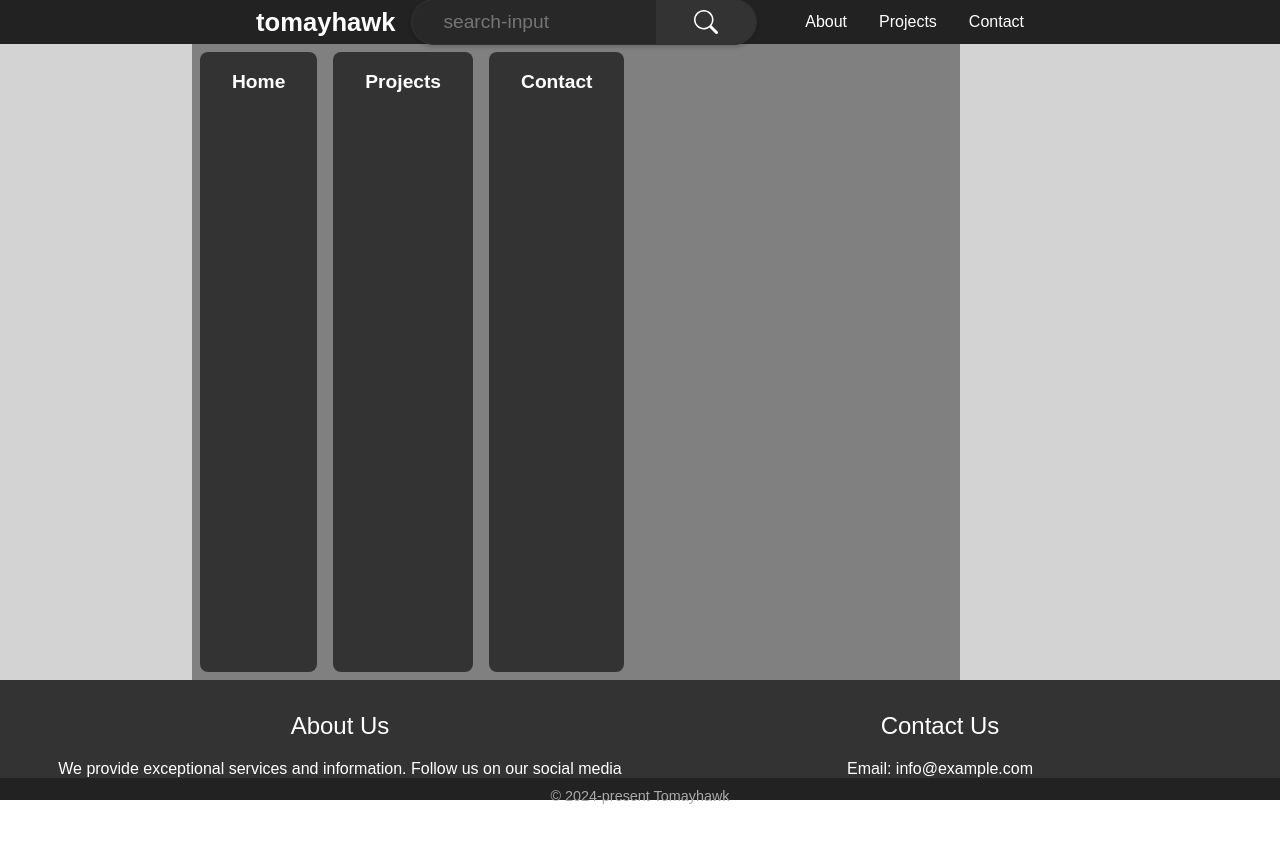
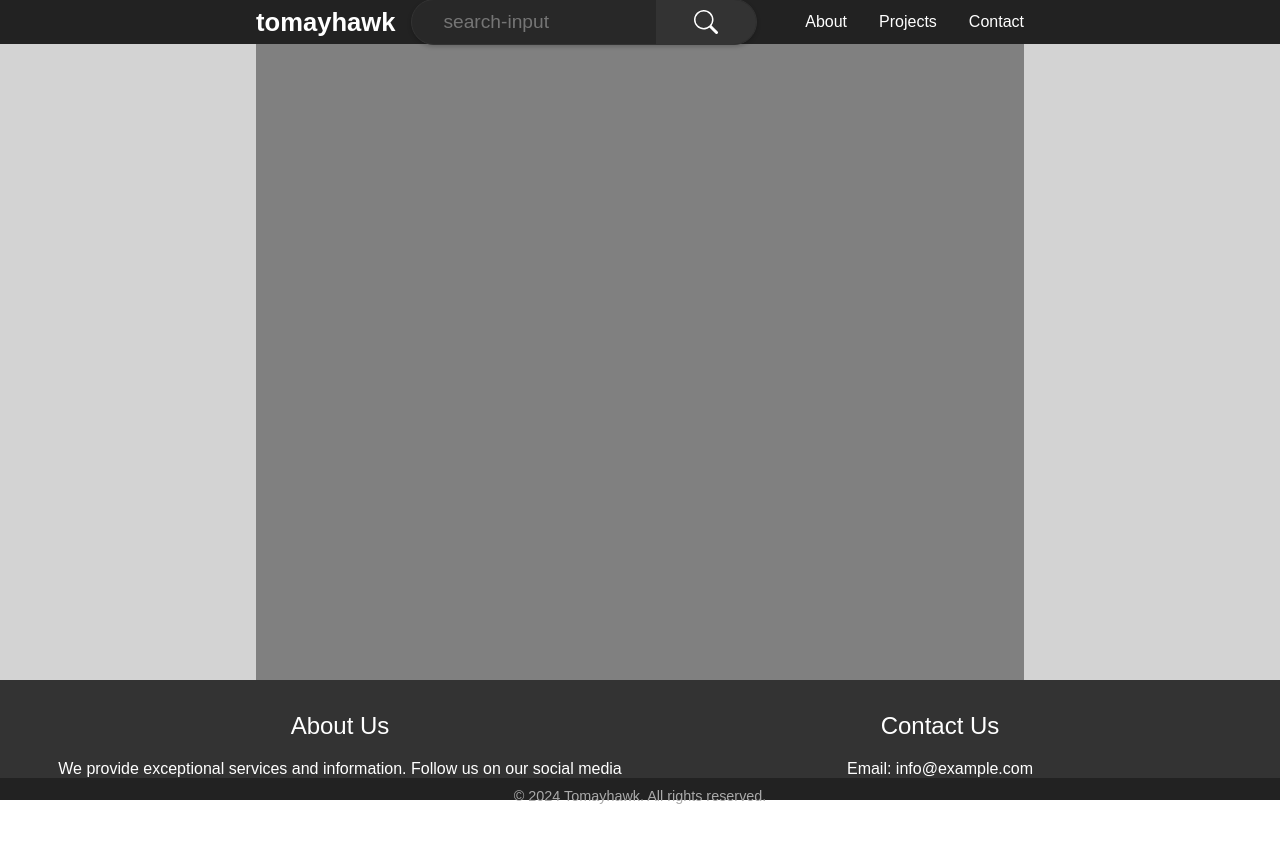
Before and after one commit to TomayHawk/tomayhawk.xyz, a React (Vite) app: page /about in a window 1280 px wide. Shown: the top 842 px of the page. Built offline with nearby package versions, Linux system fonts and the light colour scheme.

Commit message:
Minor Update

```diff
--- a/src/App.css
+++ b/src/App.css
@@ -20,7 +20,7 @@
   display: flex;
   background-color: gray;
   max-width: 60vw;
-  margin: 0 15vw;
+  margin: 0 20vw;
   min-height: 79.5vh;
 }
 
--- a/src/components/Footer.tsx
+++ b/src/components/Footer.tsx
@@ -18,7 +18,7 @@
                 </div>
             </footer>
 
-            <div className="footer-bottom">&copy; 2024-present Tomayhawk</div>
+            <div className="footer-bottom">&copy; {new Date().getFullYear()} Tomayhawk. All rights reserved.</div>
         </>
     )
 }
--- a/src/pages/About.tsx
+++ b/src/pages/About.tsx
@@ -2,9 +2,6 @@
     return (
         <>
             <div className="main-container">
-                <div className="interactive-box" onClick={() => window.location.href = "/"}>Home</div>
-                <div className="interactive-box" onClick={() => window.location.href = "/projects"}>Projects</div>
-                <div className="interactive-box" onClick={() => window.location.href = "/contact"}>Contact</div>
             </div>
         </>
     )
--- a/src/pages/Contact.tsx
+++ b/src/pages/Contact.tsx
@@ -2,9 +2,6 @@
     return (
         <>
             <div className="main-container">
-                <div className="interactive-box" onClick={() => window.location.href = "/"}>Home</div>
-                <div className="interactive-box" onClick={() => window.location.href = "/about"}>About</div>
-                <div className="interactive-box" onClick={() => window.location.href = "/projects"}>Projects</div>
             </div>
         </>
     )
--- /dev/null
+++ b/src/pages/Home.css
@@ -0,0 +1,19 @@
+.main-name-container {
+    position: absolute;
+    top: 50%;
+    left: 50%;
+    transform: translate(-50%, -50%);
+    width: 400px;
+    height: 150px;
+}
+
+.main-name-container div:last-child {
+    display: flex;
+    justify-content: center;
+    gap: 32px;
+}
+
+.main-name-text {
+    font-size: 36px;
+    text-align: center;
+}
--- a/src/pages/Home.tsx
+++ b/src/pages/Home.tsx
@@ -1,10 +1,20 @@
+import './Home.css';
+
 function Home() {
     return (
         <>
             <div className="main-container">
-                <div className="interactive-box" onClick={() => window.location.href = "/about"}>About</div>
-                <div className="interactive-box" onClick={() => window.location.href = "/projects"}>Projects</div>
-                <div className="interactive-box" onClick={() => window.location.href = "/contact"}>Contact</div>
+                <div className="main-name-container">
+                    <div className="main-name-text">Toma Yuen</div>
+                    <div>
+                        <svg xmlns="http://www.w3.org/2000/svg" width="32" height="32" fill="currentColor" className="bi bi-github" viewBox="0 0 16 16">
+                            <path d="M8 0C3.58 0 0 3.58 0 8c0 3.54 2.29 6.53 5.47 7.59.4.07.55-.17.55-.38 0-.19-.01-.82-.01-1.49-2.01.37-2.53-.49-2.69-.94-.09-.23-.48-.94-.82-1.13-.28-.15-.68-.52-.01-.53.63-.01 1.08.58 1.23.82.72 1.21 1.87.87 2.33.66.07-.52.28-.87.51-1.07-1.78-.2-3.64-.89-3.64-3.95 0-.87.31-1.59.82-2.15-.08-.2-.36-1.02.08-2.12 0 0 .67-.21 2.2.82.64-.18 1.32-.27 2-.27s1.36.09 2 .27c1.53-1.04 2.2-.82 2.2-.82.44 1.1.16 1.92.08 2.12.51.56.82 1.27.82 2.15 0 3.07-1.87 3.75-3.65 3.95.29.25.54.73.54 1.48 0 1.07-.01 1.93-.01 2.2 0 .21.15.46.55.38A8.01 8.01 0 0 0 16 8c0-4.42-3.58-8-8-8" />
+                        </svg>
+                        <svg xmlns="http://www.w3.org/2000/svg" width="32" height="32" fill="currentColor" className="bi bi-linkedin" viewBox="0 0 16 16">
+                            <path d="M0 1.146C0 .513.526 0 1.175 0h13.65C15.474 0 16 .513 16 1.146v13.708c0 .633-.526 1.146-1.175 1.146H1.175C.526 16 0 15.487 0 14.854zm4.943 12.248V6.169H2.542v7.225zm-1.2-8.212c.837 0 1.358-.554 1.358-1.248-.015-.709-.52-1.248-1.342-1.248S2.4 3.226 2.4 3.934c0 .694.521 1.248 1.327 1.248zm4.908 8.212V9.359c0-.216.016-.432.08-.586.173-.431.568-.878 1.232-.878.869 0 1.216.662 1.216 1.634v3.865h2.401V9.25c0-2.22-1.184-3.252-2.764-3.252-1.274 0-1.845.7-2.165 1.193v.025h-.016l.016-.025V6.169h-2.4c.03.678 0 7.225 0 7.225z" />
+                        </svg>
+                    </div>
+                </div>
             </div>
         </>
     )
--- a/src/pages/projects-pages/MyManager.css
+++ b/src/pages/projects-pages/MyManager.css
@@ -49,7 +49,6 @@
     flex-direction: row;
     background-color: lightskyblue;
     align-items: center;
-    /* Align child vertically */
     color: white;
     height: 4vh;
     border-radius: 8px;
```
